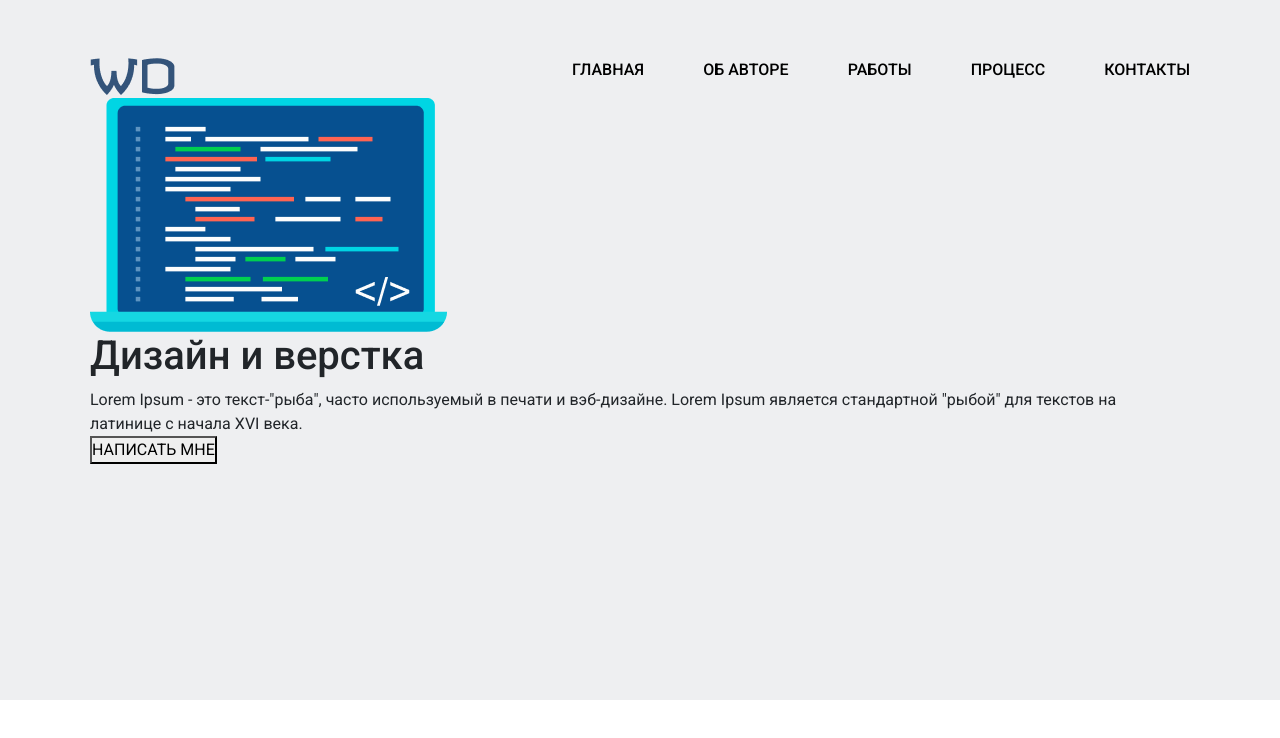
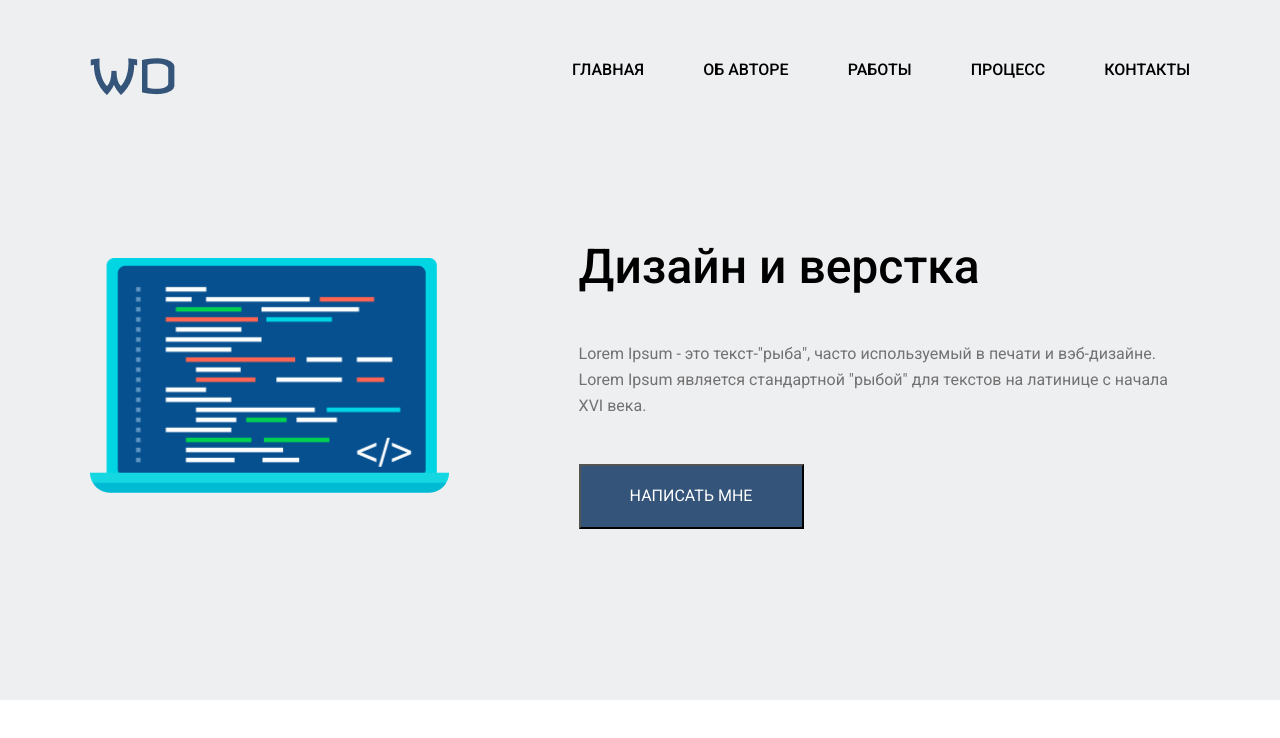
Before and after one commit to marseltatarin/wd-project, a website: page src/index.html in a window 1280 px wide. Drawn offline with Linux system fonts and the light colour scheme.

Commit message:
add subheader

```diff
--- a/src/index.html
+++ b/src/index.html
@@ -27,9 +27,8 @@
                     </ul>
                 </nav>
                 <div class="subheader">
-                    <div class="container">
                     <img class="subheader_img" src="img/frame.png" alt="frame">
-                        <div>
+                    <div class="subheader_text">
                         <h1 class="subheader_title">Дизайн и верстка</h1>
                         <div class="subheader_subtitle">Lorem Ipsum - это текст-"рыба", часто используемый в печати
                             и
@@ -39,7 +38,6 @@
                         <button class="subheader_btn">НАПИСАТЬ МНЕ</button>
                     </div>
                 </div>
-                </div>
             </header>
         </div>
     </section>
--- a/src/sass/_general.sass
+++ b/src/sass/_general.sass
@@ -13,8 +13,42 @@ nav
     list-style-type: none
     display: flex
     justify-content: space-between
+    &_link
+        color: #000
+        text-decoration: none
+        font-weight: 500
+        &:hover
+            color: $second-color
 
-.menu_link
-    color: #000
-    text-decoration: none
-    font-weight: 500
+.subheader
+    margin-top: 140px
+    display: flex
+    justify-content: space-between
+    &_img
+        display: block
+        margin-top: 20px
+        width: 360px
+        height: 235px
+    &_text
+        padding-left: 130px
+    &_title
+        font-weight: 500
+        font-size: 48px
+        color: #000000
+    &_subtitle
+        margin-top: 45px
+        font-weight: 400
+        font-size: 16px
+        line-height: 26px
+        color: #727272
+    &_btn
+        margin-top: 45px
+        width: 225px
+        height: 65px
+        background: $second-color
+        font-weight: 400
+        font-size: 16px
+        line-height: 26px
+        text-align: center
+
+        color: #FFFFFF
```
Also changed, not shown: src/css/styles.min.css. Lines whose indentation alone changed are shown as unchanged.
